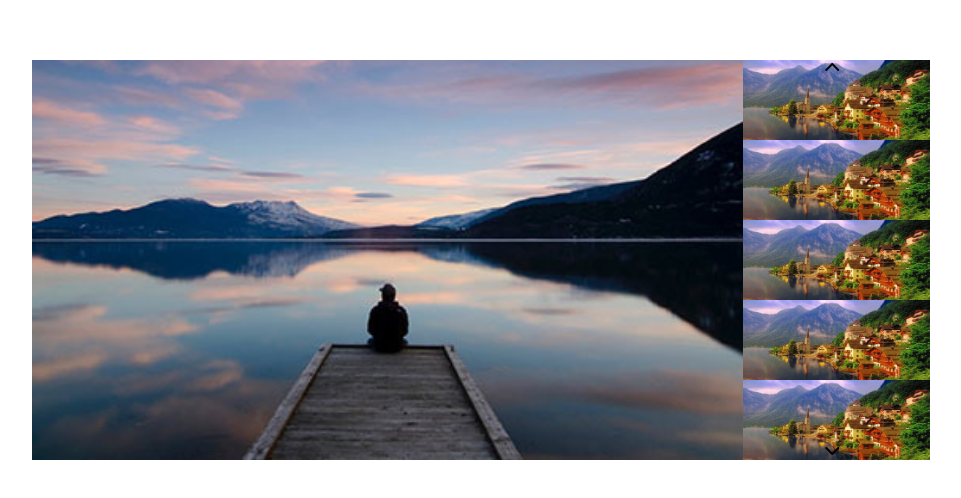
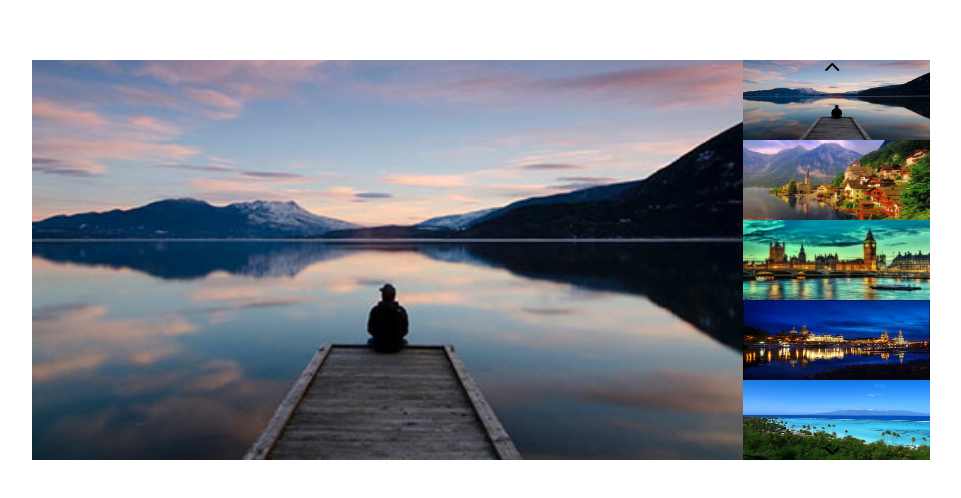
Before and after one commit to nehabht/vue-slider, a plain HTML site: page index.html in a window 1280 px wide. Shown: the part 140-638 px from the top of the page, without its empty margins (159-1120 px from the left). Drawn offline with nearby package versions, Linux system fonts and the light colour scheme.

Commit message:
add milestone2

```diff
--- a/assets/js/app.js
+++ b/assets/js/app.js
@@ -2,13 +2,59 @@ const app = new Vue({
     el: "#app",
 
     data:{
+
+        places: [
+            {
+                image: './assets/img/01.jpg',
+                title: 'Svezia',
+                text: 'Lorem ipsum, dolor sit amet consectetur adipisicing elit. Et temporibus voluptatum suscipit tempore aliquid deleniti aut veniam inventore eligendi ex ad ullam, cumque provident totam omnis, magnam dolores dolorum corporis.',
+            },
+            {
+                image: './assets/img/02.jpg',
+                title: 'Svizzera',
+                text: 'Lorem ipsum.',
+            },
+            {
+                image: './assets/img/03.jpg',
+                title: 'Gran Bretagna',
+                text: 'Lorem ipsum, dolor sit amet consectetur adipisicing elit.',
+            },
+            {
+                image: './assets/img/04.jpg',
+                title: 'Germania',
+                text: 'Lorem ipsum, dolor sit amet consectetur adipisicing elit. Et temporibus voluptatum suscipit tempore aliquid deleniti aut veniam inventore eligendi ex ad ullam.',
+            },
+            {
+                image: './assets/img/05.jpg',
+                title: 'Paradise',
+                text: 'Et temporibus voluptatum suscipit tempore aliquid deleniti aut veniam inventore eligendi ex ad ullam, cumque provident totam omnis.',
+            }
+
+
+        ]
+
+
+
+
+    },
+
+    methods:{
+
 
     }
 
 })
 
 
+
+
 /* MILESTONE 1
 Per prima cosa, creiamo il markup statico: costruiamo il container
 e inseriamo l'immagine grande a sinistra e le thumbnails sulla destra in modo da poter stilare lo slider;
 avremo così la struttura base e gli stili pronti per poterci poi concentrare solamente sull'aspetto logico. */
+
+/* MILESTONE 2
+Adesso rimuoviamo il markup statico in eccesso e inseriamo le immagini dinamicamente
+servendoci della struttura dati fornita. Stampiamo prima l'immagine grande
+e usiamo la direttiva v-for per stampare tutti i thumbnails.
+Al termine di questa fase ci ritroveremo con lo stesso slider, ma costruito dinamicamente attraverso Vue-js. */
--- a/index.html
+++ b/index.html
@@ -14,21 +14,19 @@
     <div id="app">
         <div class="container">
             <div class="card panorama">
-                <img src="./assets/img/01.jpg" alt="">
+                <img :src="places[0].image" alt="">
 
                 <div class="thumbnails">
-                    <img src="./assets/img/02.jpg" class="thumb" alt="">
-                    <img src="./assets/img/02.jpg" class="thumb" alt="">
-                    <img src="./assets/img/02.jpg" class="thumb" alt="">
-                    <img src="./assets/img/02.jpg" class="thumb" alt="">
-                    <img src="./assets/img/02.jpg" class="thumb" alt="">
+
+                    <img :src="places[index].image" class="thumb" :class="activeImage === index ? 'active' : '' "
+                    v-for="(image, index) in places" />
                 </div>
 
                 <div class="navigator">
-                    <div class="prev" @click="prevImage">
+                    <div class="prev">
                         <i class="fas fa-chevron-up    "></i>
                     </div>
-                    <div class="next" @click="nextImage">
+                    <div class="next">
                         <i class="fas fa-chevron-down    "></i>
                     </div>
                 </div>
```
